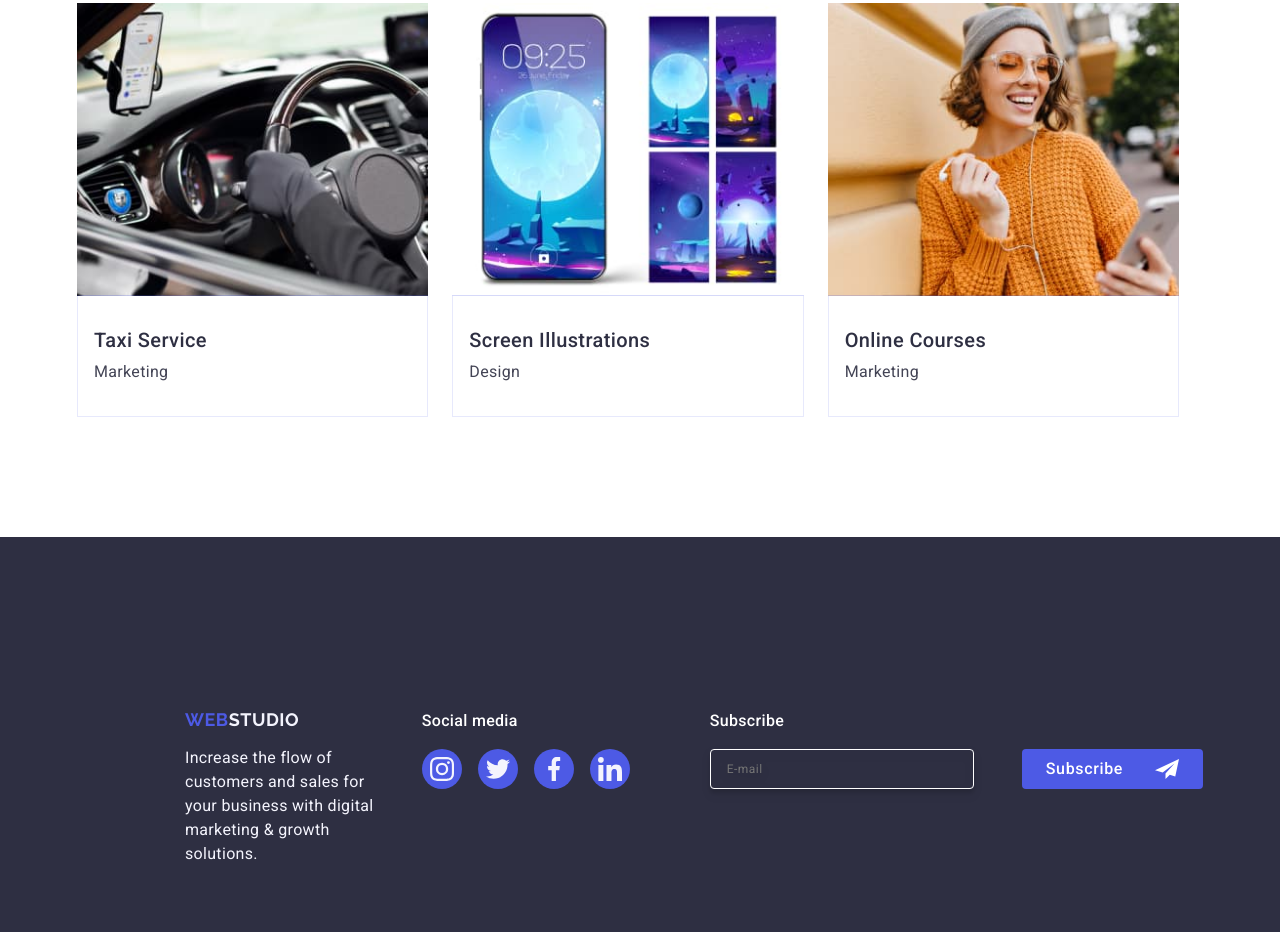
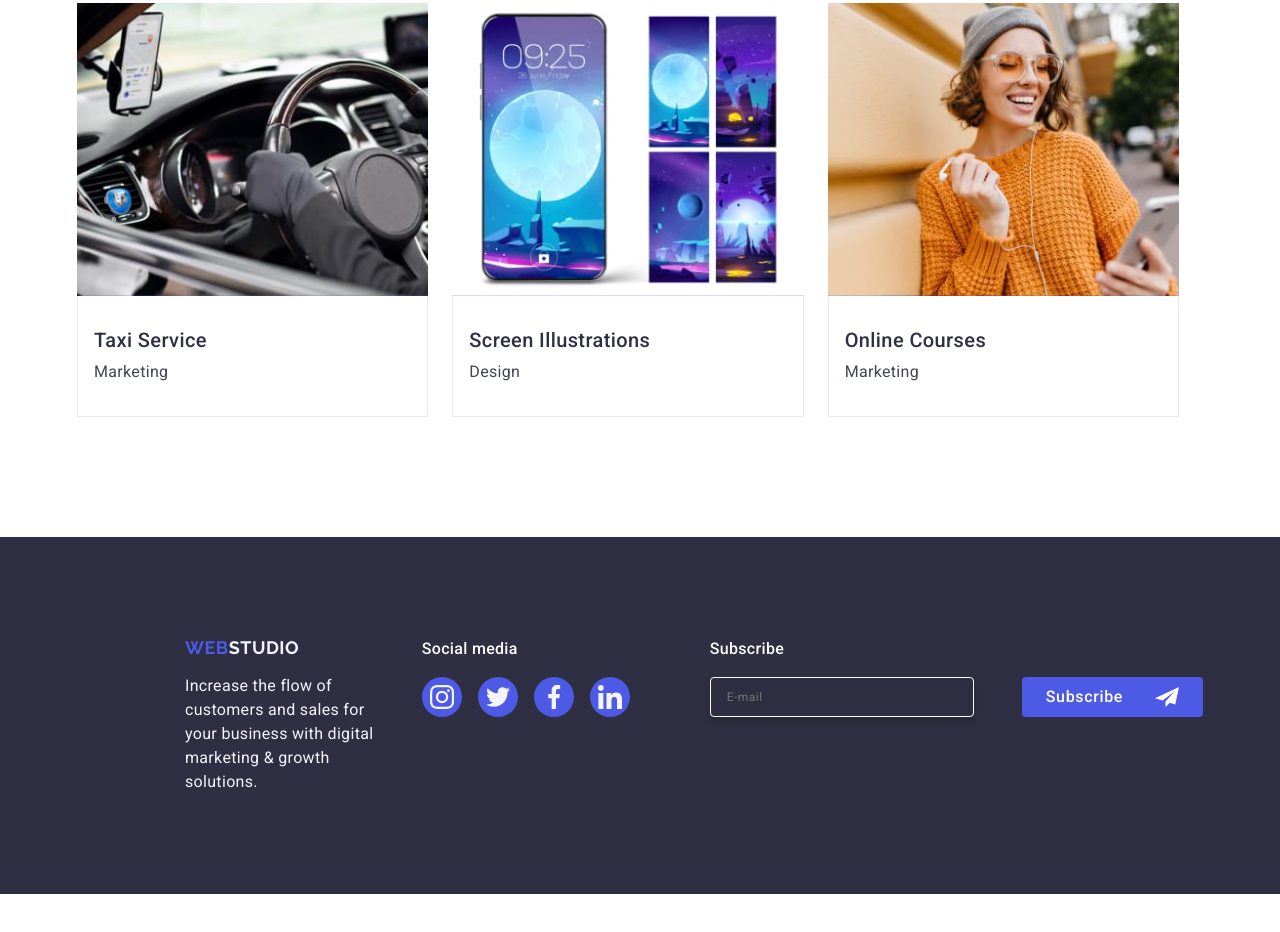
Before and after one commit to Soyakam/goit-markup-hw-06, a plain HTML site: page index.html in a window 1280 px wide. Shown: the part 2526-3458 px from the top of the page. After the commit the page ends 3420 px from the top, so only its background shows below. Drawn offline with nearby package versions, Linux system fonts and the light colour scheme.

Commit message:
Update styles.css

```diff
--- a/css/styles.css
+++ b/css/styles.css
@@ -1197,7 +1197,6 @@ img {
     margin-left: 108px;
   }
   .block-subscribe {
-    margin-top: 72px;
     margin-left: 108px;
   }
 }
@@ -1390,4 +1389,6 @@ img {
   .block-subscribe {
     margin-left: 80px;
   }
+  .last-land {
+  }
 }
```
